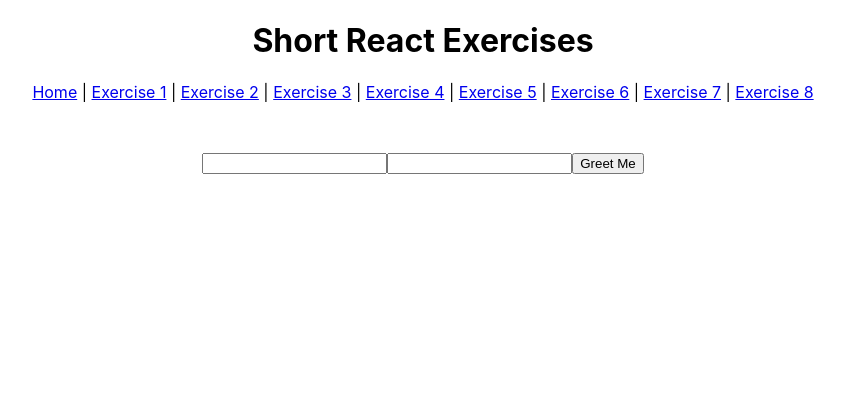
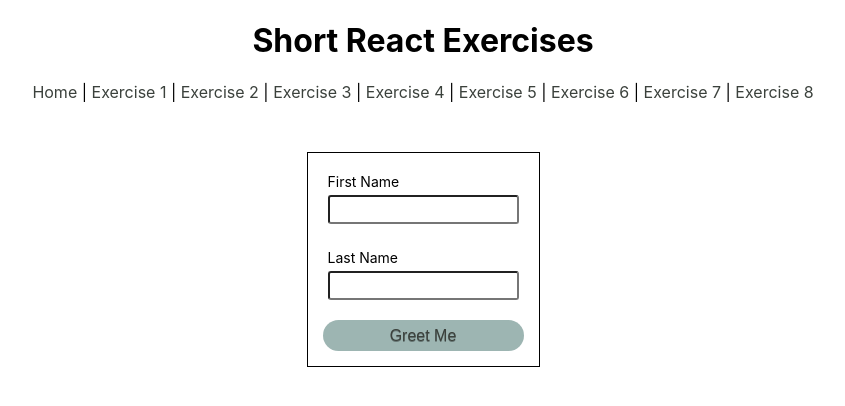
Before and after one commit to ad-800/react-exercises, a React (Create React App) app: page /exercise-six in a window 1280 px wide. Shown: the top 406 px of the page, without its empty margins (217-1062 px from the left). Built offline with nearby package versions, Linux system fonts and the light colour scheme; the HTML template or start-up script is replaced by a standard one.

Commit message:
added css, done for now

```diff
--- a/src/App.css
+++ b/src/App.css
@@ -1,5 +1,30 @@
 .App {
   text-align: center;
+}
+
+a {
+  text-decoration: none;
+  color: #3B413C;
+}
+
+.button {
+    display:inline-block;
+    padding:0.3em 1.2em;
+    margin: 5px;
+    border:0.16em solid rgba(255,255,255,0);
+    border-radius:2em;
+    box-sizing: border-box;
+    text-decoration:none;
+    font-weight:400;
+    font-size: 16px;
+    color: #3B413C;
+    background-color: #9DB5B2;
+    text-shadow: 0 0.04em 0.04em rgba(0,0,0,0.35);
+    text-align:center;
+  }
+
+.button:hover, a:hover {
+  background-color: #94D1BE;
 }
 
 .container {
@@ -16,13 +41,56 @@
   display: flex;
   justify-content: center;
   align-items: center;
-  background-color: RGB(239, 215, 4);
+  background-color: #9DB5B2;
 }
 
-.button {
+.form {
+  display: flex;
+  flex-direction: column;
+  border: 1px solid black;
+  padding: 10px;
+}
+
+label {
+  display: flex;
+  flex-direction: column;
+  text-align: left;
   margin: 5px;
+  font-size: 14px;
+  padding: 5px;
+}
+
+label > * {
+  margin: 5px 0;
+}
+
+input {
+  border-radius: 3px;
+  padding: 5px;
 }
 
 .left-centered {
   text-align: left;
 }
+
+.cards {
+  border: 1px solid black;
+  padding: 1.8rem;
+  margin: 1rem;
+  background-color: #9DB5B2;
+  max-width: 250px;
+}
+
+.cards-container {
+  display: flex;
+  flex-wrap: wrap;
+  justify-content: center;
+  align-items: center;
+  max-width: 80%;
+}
+
+.profile-cards {
+  border: 1px solid black;
+  margin: 10px;
+  background-color: #9DB5B2;
+}
--- a/src/components/card.jsx
+++ b/src/components/card.jsx
@@ -3,9 +3,9 @@ import React, { Component } from 'react';
 class Card extends Component {
   render() {
     return (
-      <div>
+      <div className='profile-cards'>
         <img src={this.props.user.avatar} alt="avatar" />
-        <p>{this.props.user.first_name} {this.props.user.last_name}</p>
+        <h2>{this.props.user.first_name} {this.props.user.last_name}</h2>
         <p>{this.props.user.employment.title}</p>
       </div>
     );
--- a/src/components/cards.jsx
+++ b/src/components/cards.jsx
@@ -38,11 +38,11 @@ class Cards extends Component {
       return <div>Loading...</div>;
     } else {
       return (
-        <ul>
+        <div className='cards-container'>
           {users.map(user => (
             <Card key={user.id} user={user} />
           ))}
-        </ul>
+        </div>
       )
     }
   }
--- a/src/components/form.jsx
+++ b/src/components/form.jsx
@@ -10,7 +10,7 @@ class Button extends Component {
   }
 
   handleSubmit = (event) => {
-    alert(`Hello ${this.state.firstName} ${this.state.lastName}`)
+    alert(`Hello ${this.state.firstName} ${this.state.lastName}!`)
   }
 
   handleChange = (event) => {
@@ -19,10 +19,14 @@ class Button extends Component {
 
   render() {
     return (
-      <form onSubmit={this.handleSubmit}>
-        <input name="firstName" type="text" value={this.state.firstName} onChange={this.handleChange} />
-        <input name="lastName" type="text" value={this.state.lastName} onChange={this.handleChange} />
-        <input type="submit" value="Greet Me" />
+      <form className="form" onSubmit={this.handleSubmit}>
+        <label>First Name
+          <input name="firstName" type="text" value={this.state.firstName} onChange={this.handleChange} />
+        </label>
+        <label>Last Name
+          <input name="lastName" type="text" value={this.state.lastName} onChange={this.handleChange} />
+        </label>
+        <input className="button" type="submit" value="Greet Me" />
       </form>
     );
   }
--- a/src/components/home.jsx
+++ b/src/components/home.jsx
@@ -3,7 +3,7 @@ import React, { Component } from 'react';
 class Home extends Component {
   render() {
     return (
-      <h2>Hello this is Home</h2>
+      <h2>Hello, this is Home.</h2>
     )
   }
 }
--- a/src/components/styled-component.jsx
+++ b/src/components/styled-component.jsx
@@ -3,8 +3,8 @@ import React, { Component } from 'react';
 class StyledComponent extends Component {
   render() {
     return (
-      <div>
-        <h1>{this.props.joke.setup}</h1>
+      <div className='cards'>
+        <h2>{this.props.joke.setup}</h2>
         <p>{this.props.joke.punchline}</p>
       </div>
     )
--- a/src/components/styled-list.jsx
+++ b/src/components/styled-list.jsx
@@ -9,7 +9,7 @@ class StyledList extends Component {
   }
   render() {
     return (
-      <div>
+      <div className='cards-container'>
         {this.renderJokes()}
       </div>
     )
```
